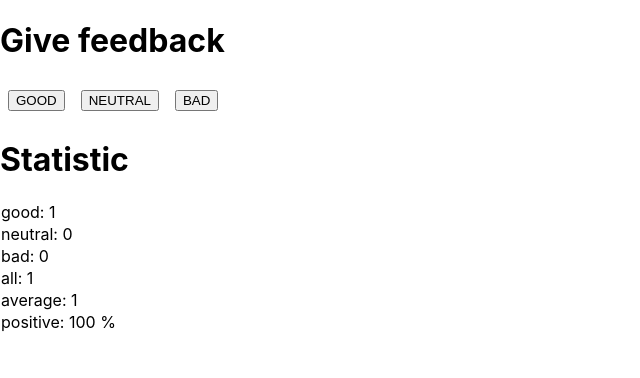
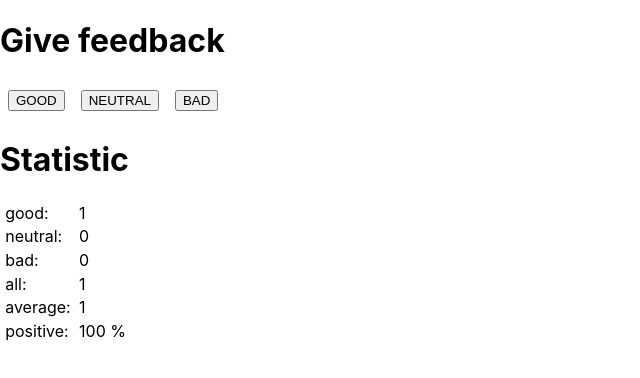
Before and after one commit to Frosenow/Fullstack-Open-2023, a React (Create React App) app in the folder part1/unicafe/: page / in a window 1280 px wide. Both pictures are taken after a click on the button "GOOD". Shown: the top 378 px of the page, without its empty margins (0-640 px from the left). Built offline with nearby package versions, Linux system fonts and the light colour scheme.

Commit message:
unicafe step6 completed

```diff
--- a/part1/unicafe/src/App.js
+++ b/part1/unicafe/src/App.js
@@ -14,26 +14,23 @@ const StatisticLine = ({ text, value }) => {
   if (text == "average") {
     return (
       <tr>
-        <td>
-          {text}: {average}
-        </td>
+        <td>{text}: </td>
+        <td>{average}</td>
       </tr>
     );
   }
   if (text == "positive") {
     return (
       <tr>
-        <td>
-          {text}: {positive}
-        </td>
+        <td>{text}: </td>
+        <td>{positive}</td>
       </tr>
     );
   }
   return (
     <tr>
-      <td>
-        {text}: {value[text]}
-      </td>
+      <td>{text}: </td>
+      <td>{value[text]}</td>
     </tr>
   );
 };
@@ -41,12 +38,16 @@ const StatisticLine = ({ text, value }) => {
 const Statistic = ({ props }) => {
   return props["all"] ? (
     <>
+      <table>
+        <tbody>
           <StatisticLine text="good" value={props} />
           <StatisticLine text="neutral" value={props} />
           <StatisticLine text="bad" value={props} />
           <StatisticLine text="all" value={props} />
           <StatisticLine text="average" value={props} />
           <StatisticLine text="positive" value={props} />
+        </tbody>
+      </table>
     </>
   ) : (
     <span>No feedback given</span>
--- a/part1/unicafe/src/index.css
+++ b/part1/unicafe/src/index.css
@@ -17,3 +17,7 @@ ul {
 button {
   margin: 0.5rem;
 }
+
+td {
+  padding: 0 0.2rem 0.1rem 0.2rem;
+}
```
Lines whose indentation alone changed are shown as unchanged.
